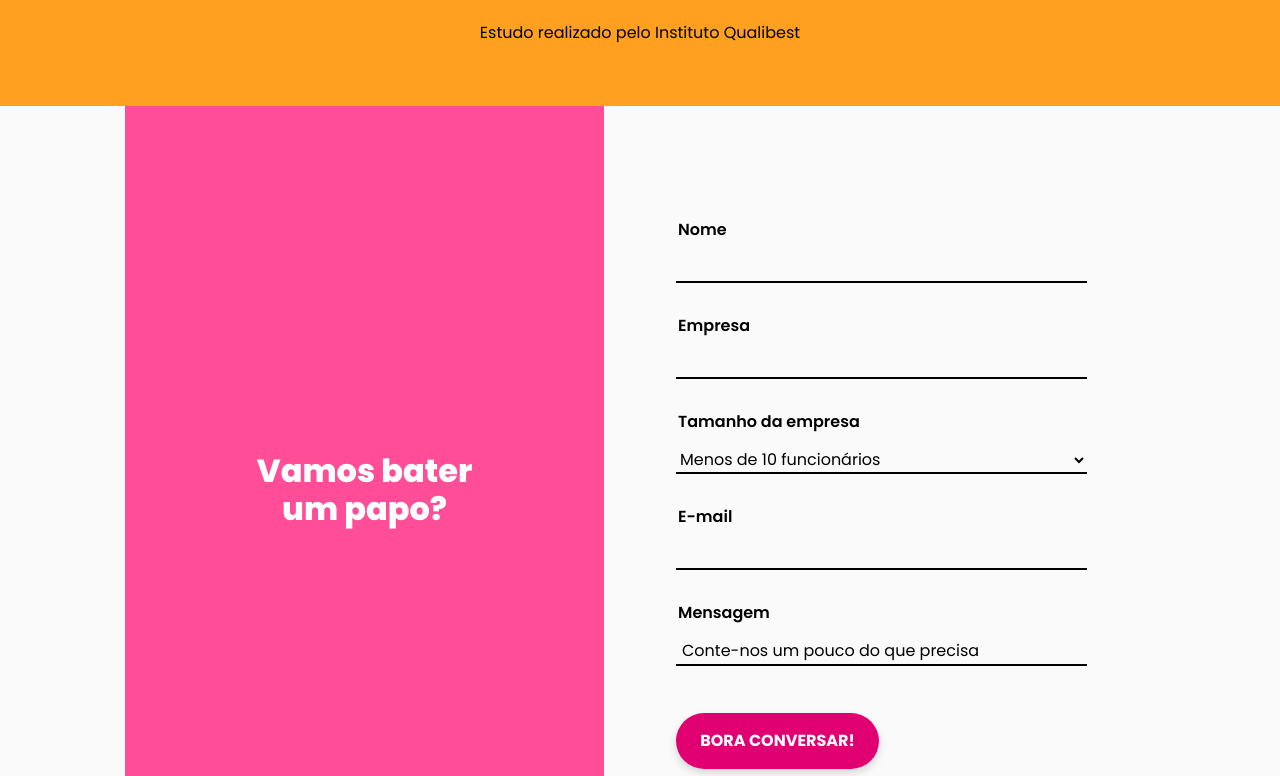
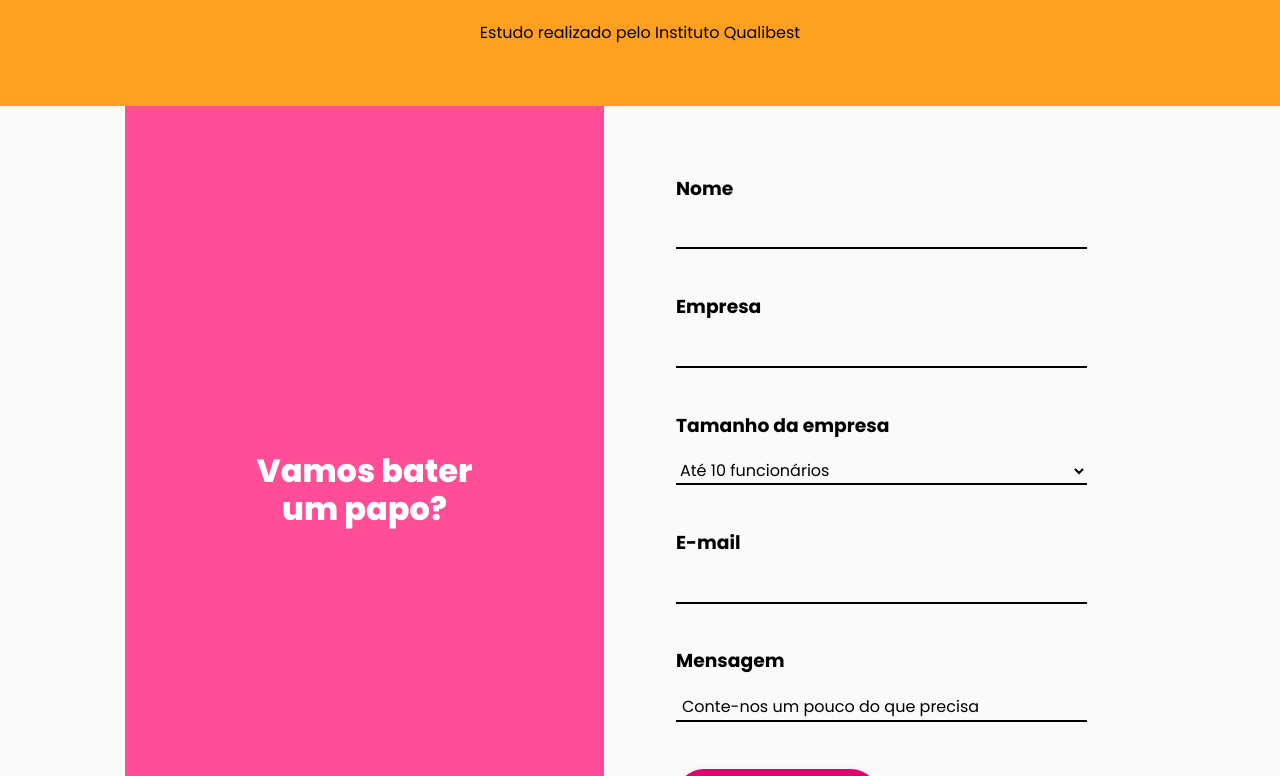
Before and after one commit to caiquesarkis/borogodo-next, a Next.js app: page /components/Contact in a window 1280 px wide. Shown: the part 4544-5320 px from the top of the page. Built offline with nearby package versions, Linux system fonts and the light colour scheme.

Commit message:
Controlled formulary at Contact component

```diff
--- a/pages/components/Contact/index.js
+++ b/pages/components/Contact/index.js
@@ -1,3 +1,5 @@
+import { useState } from 'react';
+
 import styles from "./index.module.css";
 
 // Function to create an auto-resizing textarea
@@ -14,39 +16,95 @@ import styles from "./index.module.css";
 // }
 
 export default function Contact() {
+
+  const [name, setName] = useState('')
+  const [company, setCompany] = useState('')
+  const [companySize, setCompanySize] = useState('up-to-ten')
+  const [email, setEmail] = useState('')
+  const [message, setMessage] = useState('')
+
+  const handleSubmit = (e) => {
+    e.preventDefault();
+    const postTest = { name, company, companySize, email, message };
+    console.log(postTest)
+  }
+
   return (
     <section id={styles.contactPage}>
+
       <div id={styles.contactTitleBlock}>
         <h2 id={styles.contactTitle}>Vamos bater um papo?</h2>
       </div>
-      <form id={styles.contactForm}>
+
+      <form id={styles.contactForm} onSubmit={handleSubmit}>
         <label className={styles.contactFormLabel}>
-          <h3 className={styles.formTitles}>Nome</h3>
-          <input type="text" className={styles.formInput} required />
+          <h3 className={styles.formTitle}>Nome</h3>
+          <input
+            type="text"
+            className={styles.formInput}
+            value={name}
+            onChange={(e) => setName(e.target.value)}
+            required
+          />
         </label>
         <label className={styles.contactFormLabel}>
-          <h3 className={styles.formTitles}>Empresa</h3>
-          <input type="text" className={styles.formInput} required />
+          <h3 className={styles.formTitle}>Empresa</h3>
+          <input
+            type="text"
+            className={styles.formInput}
+            value={company}
+            onChange={(e) => setCompany(e.target.value)}
+            required
+          />
         </label>
         <label className={styles.contactFormLabel}>
-          <h3 className={styles.formTitles}>Tamanho da empresa</h3>
-          <select id={styles.multiSelection} className={styles.formInput} required>
-            <option value="less-than-ten">Menos de 10 funcionários</option>
+          <h3 className={styles.formTitle}>Tamanho da empresa</h3>
+          <select
+            id={styles.multiSelection}
+            className={styles.formInput}
+            value={companySize}
+            onChange={(e) => setCompanySize(e.target.value)}
+            required
+          >
             <option value="up-to-ten">Até 10 funcionários</option>
-            <option value="more-than-ten">Mais de 10 funcionários</option>
+            <option value="between-ten-and-fifty">Entre 10 e 50 funcionários</option>
+            <option value="more-than-fifty">Acima de 50 funcionários</option>
           </select>
         </label>
         <label className={styles.contactFormLabel}>
-          <h3 className={styles.formTitles}>E-mail</h3>
-          <input type="email" className={styles.formInput} required />
+          <h3 className={styles.formTitle}>E-mail</h3>
+          <input
+            type="email"
+            className={styles.formInput}
+            value={email}
+            onChange={(e) => setEmail(e.target.value)}
+            required
+          />
         </label>
         <label className={styles.contactFormLabel}>
-          <h3 className={styles.formTitles}>Mensagem</h3>
-          <textarea className={styles.formInput} id={styles.desktop} placeholder="Conte-nos um pouco do que precisa" rows="1" required></textarea>
-          <textarea className={styles.formInput} id={styles.mobile} placeholder="Conte-nos o que precisa" rows="1" required></textarea>
+          <h3 className={styles.formTitle}>Mensagem</h3>
+          <textarea
+            className={styles.formInput}
+            id={styles.desktop}
+            placeholder="Conte-nos um pouco do que precisa"
+            rows="1"
+            required
+            value={message}
+            onChange={(e) => setMessage(e.target.value)}
+          ></textarea>
+          <textarea
+            className={styles.formInput}
+            id={styles.mobile}
+            placeholder="Conte-nos o que precisa"
+            rows="1"
+            required
+            value={message}
+            onChange={(e) => setMessage(e.target.value)}
+          ></textarea>
         </label>
         <button id={styles.contactCta}>BORA CONVERSAR!</button>
       </form>
+
     </section>
   )
 }
```
